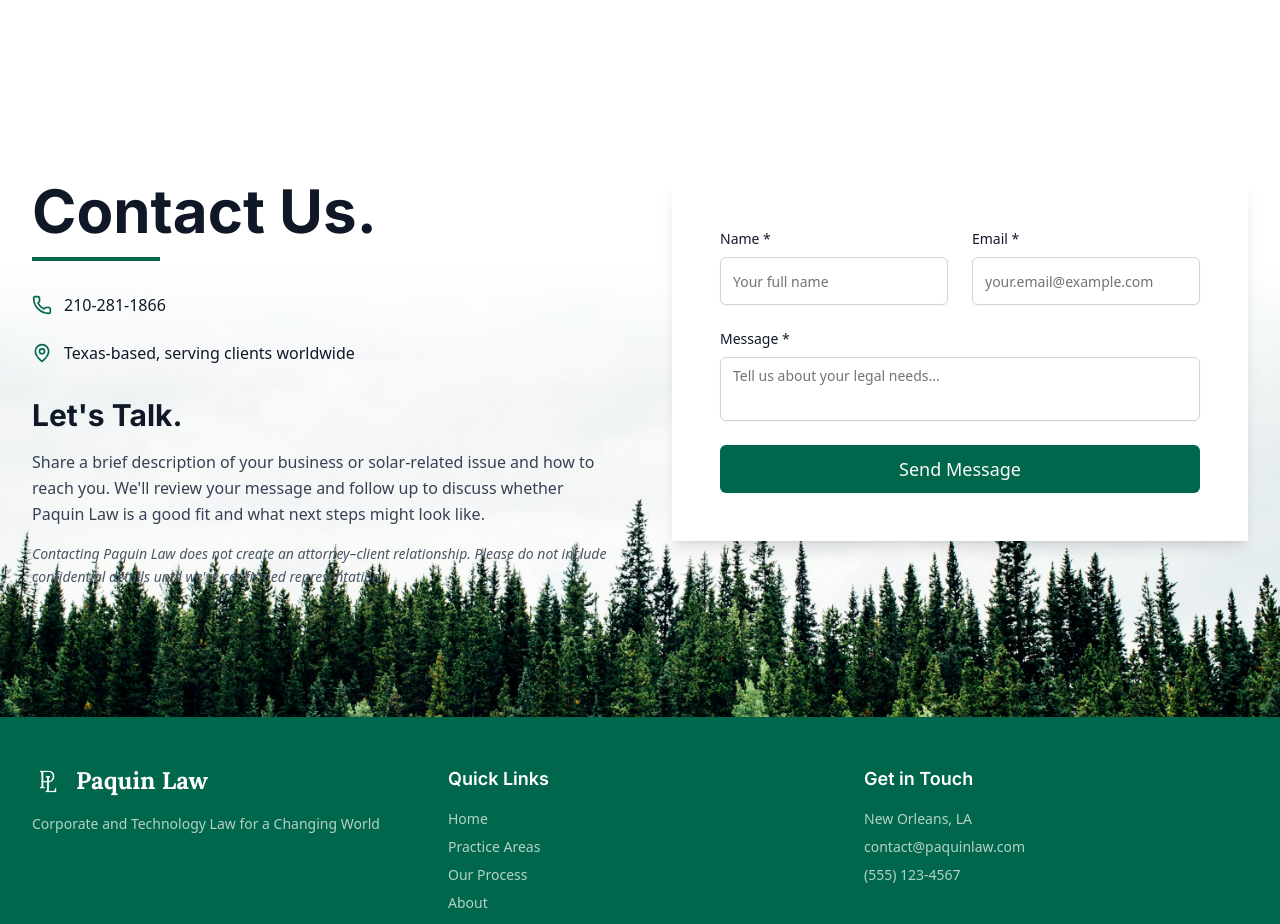
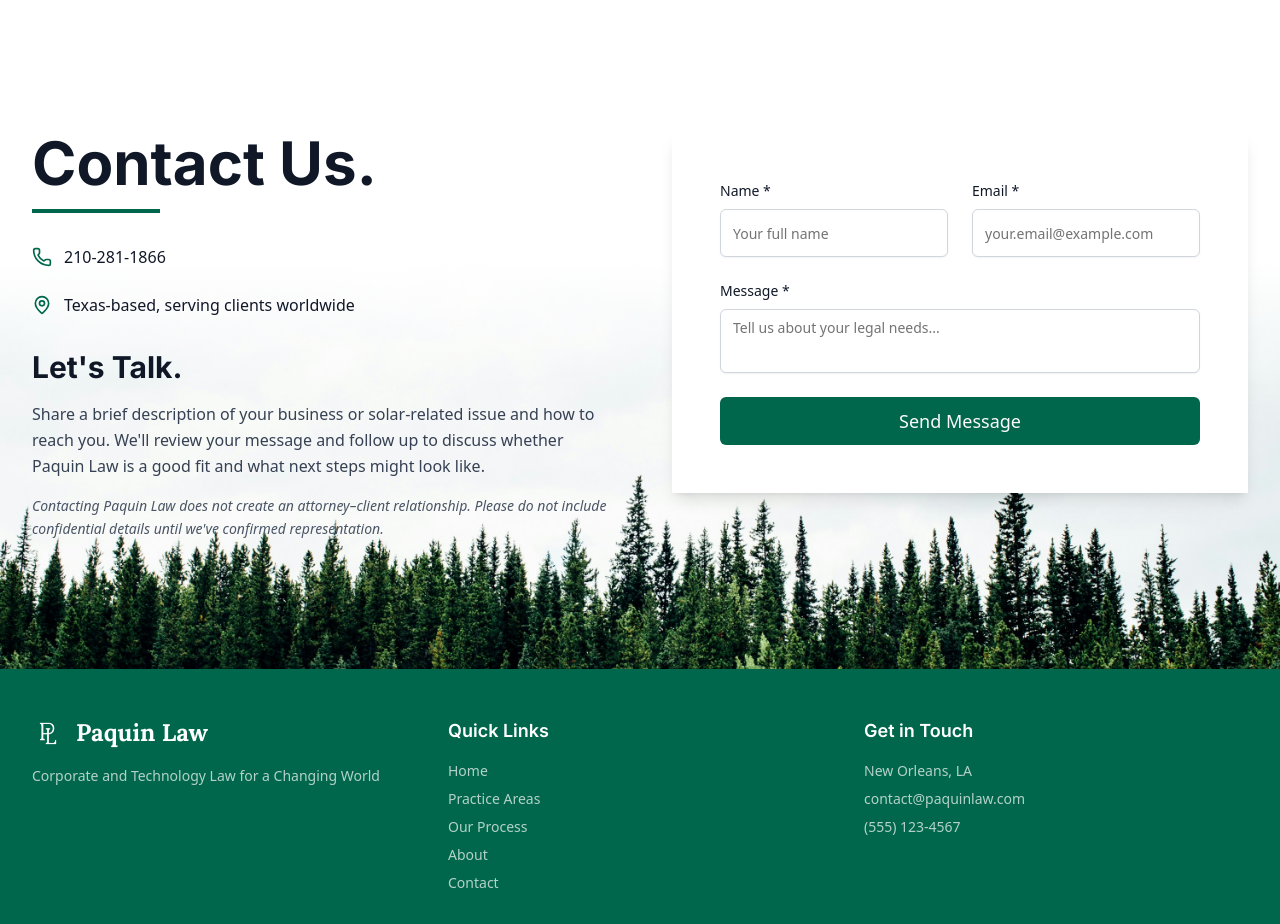
Before and after one commit to henrypaq/paquin-law-website, a Next.js app: page / in a window 1280 px wide. Shown: the part 4040-4964 px from the top of the page. Built offline with nearby package versions, Linux system fonts and the light colour scheme.

Commit message:
Move Contact content higher over the trees

```diff
--- a/components/Contact.tsx
+++ b/components/Contact.tsx
@@ -118,7 +118,7 @@ const Contact = () => {
       <div className="absolute inset-0 top-32 md:top-40 h-24 md:h-32 bg-gradient-to-b from-white via-white/50 to-transparent z-5" />
 
       {/* Content */}
-      <div className="relative z-10 max-w-7xl mx-auto px-4 sm:px-6 lg:px-8 -mt-16 md:-mt-20">
+      <div className="relative z-10 max-w-7xl mx-auto px-4 sm:px-6 lg:px-8 -mt-24 md:-mt-32">
         <div className="grid grid-cols-1 lg:grid-cols-2 gap-16 items-start">
           {/* Left Column - Text Content */}
           <motion.div
```
